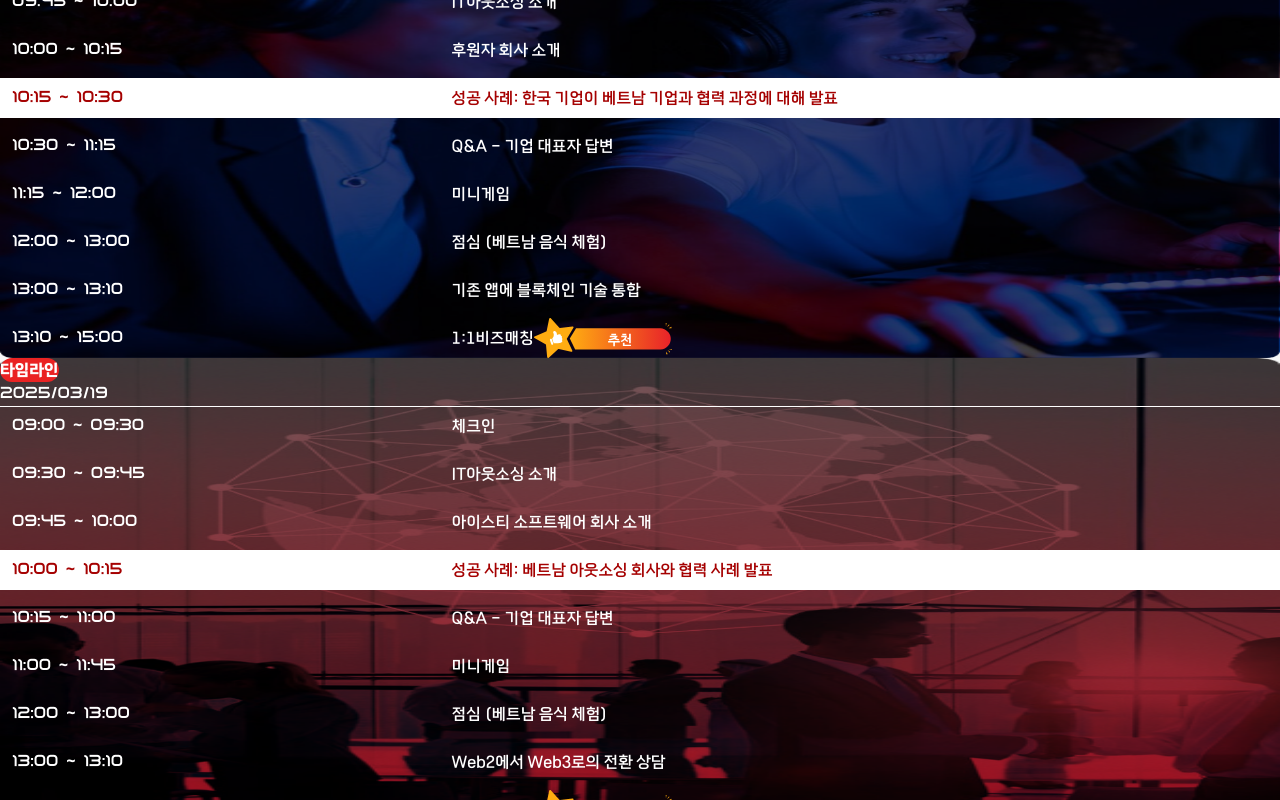
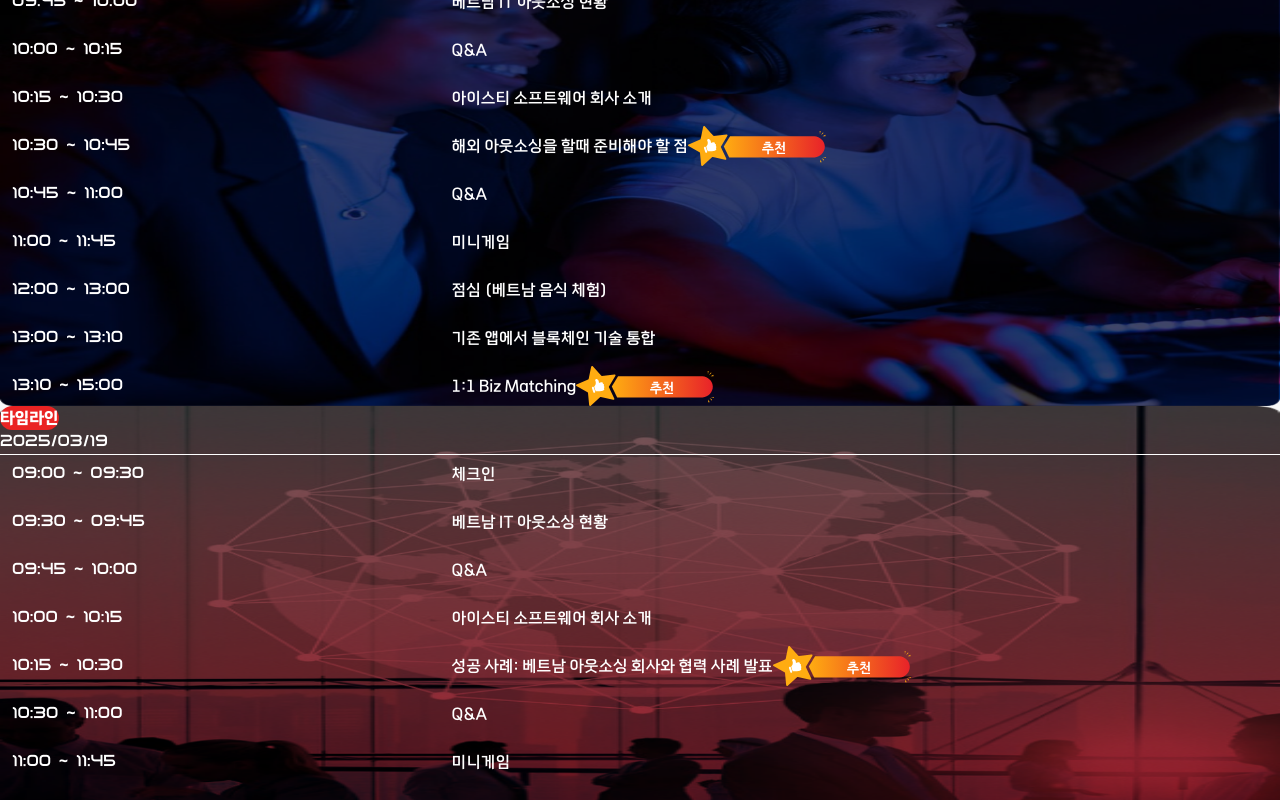
Before and after one commit to nguyenviet02/vietnam-it-developer-house, a React (Vite) app: page /success-strategies in a window 1280 px wide. Shown: the part 1900-2700 px from the top of the page. Built offline with nearby package versions, Linux system fonts and the light colour scheme; what fluid-tailwind would draw is missing.

Commit message:
change: timeline

```diff
--- a/src/components/success-strategies/EventHighlight.tsx
+++ b/src/components/success-strategies/EventHighlight.tsx
@@ -20,23 +20,27 @@ const EventHighlight = () => {
         },
         {
           time: "09:45 ~ 10:00",
-          title: "IT아웃소싱 소개",
+          title: "베트남 IT 아웃소싱 현황",
         },
         {
           time: "10:00 ~ 10:15",
-          title: "후원자 회사 소개",
+          title: "Q&A",
         },
         {
           time: "10:15 ~ 10:30",
-          title: "성공 사례: 한국 기업이 베트남 기업과 협력 과정에 대해 발표",
-          isHighlight: true,
+          title: "아이스티 소프트웨어 회사 소개",
         },
         {
-          time: "10:30 ~ 11:15",
-          title: "Q&A - 기업 대표자 답변",
+          time: "10:30 ~ 10:45",
+          title: "해외 아웃소싱을 할때 준비해야 할 점",
+					isSpotlight: true,
         },
         {
-          time: "11:15 ~ 12:00",
+          time: "10:45 ~ 11:00",
+          title: "Q&A",
+        },
+        {
+          time: "11:00 ~ 11:45",
           title: "미니게임",
         },
         {
@@ -45,11 +49,11 @@ const EventHighlight = () => {
         },
         {
           time: "13:00 ~ 13:10",
-          title: "기존 앱에 블록체인 기술 통합",
+          title: "기존 앱에서 블록체인 기술 통합",
         },
         {
           time: "13:10 ~ 15:00",
-          title: " 1:1비즈매칭",
+          title: "1:1 Biz Matching",
           isSpotlight: true,
         },
       ],
@@ -65,20 +69,24 @@ const EventHighlight = () => {
         },
         {
           time: "09:30 ~ 09:45",
-          title: "IT아웃소싱 소개",
+          title: "베트남 IT 아웃소싱 현황",
         },
         {
           time: "09:45 ~ 10:00",
+          title: "Q&A",
+        },
+        {
+          time: "10:00 ~ 10:15",
           title: "아이스티 소프트웨어 회사 소개",
         },
         {
-          time: "10:00 ~ 10:15",
+          time: "10:15 ~ 10:30",
           title: "성공 사례: 베트남 아웃소싱 회사와 협력 사례 발표",
-          isHighlight: true,
+					isSpotlight: true,
         },
         {
-          time: "10:15 ~ 11:00",
-          title: "Q&A - 기업 대표자 답변",
+          time: "10:30 ~ 11:00",
+          title: "Q&A",
         },
         {
           time: "11:00 ~ 11:45",
@@ -90,11 +98,11 @@ const EventHighlight = () => {
         },
         {
           time: "13:00 ~ 13:10",
-          title: "Web2에서 Web3로의 전환 상담",
+          title: "Web2에서 web3로의 전환 상담",
         },
         {
           time: "13:10 ~ 15:00",
-          title: "1:1비즈매칭",
+          title: "1:1 Biz Matching",
           isSpotlight: true,
         },
       ],
```
